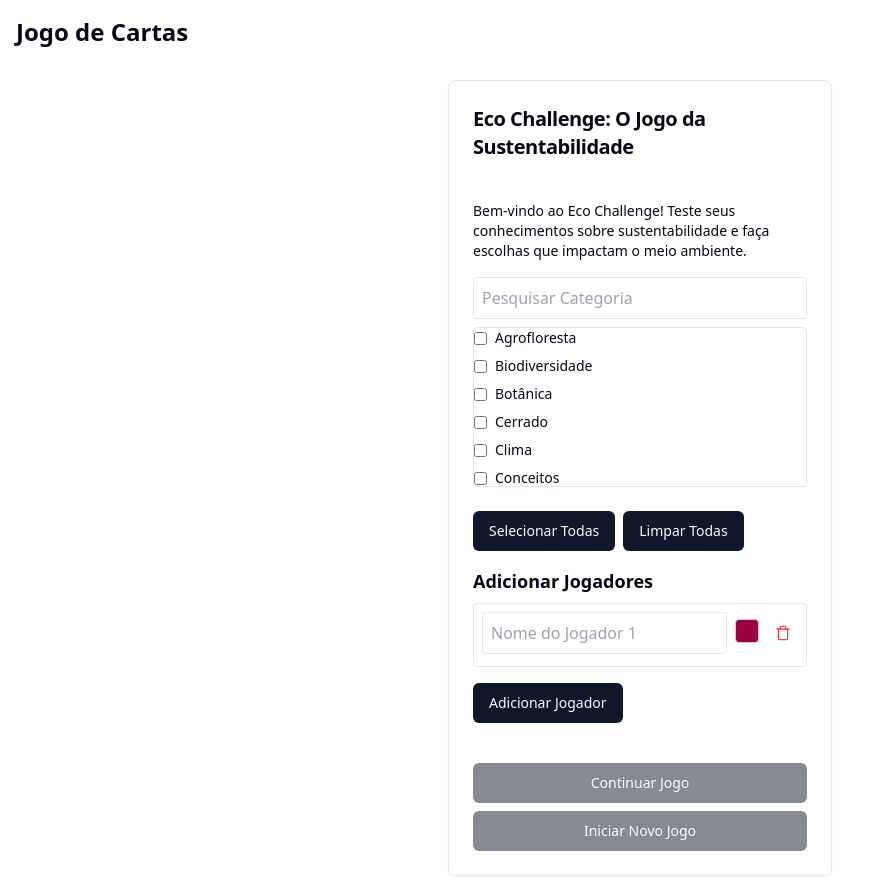
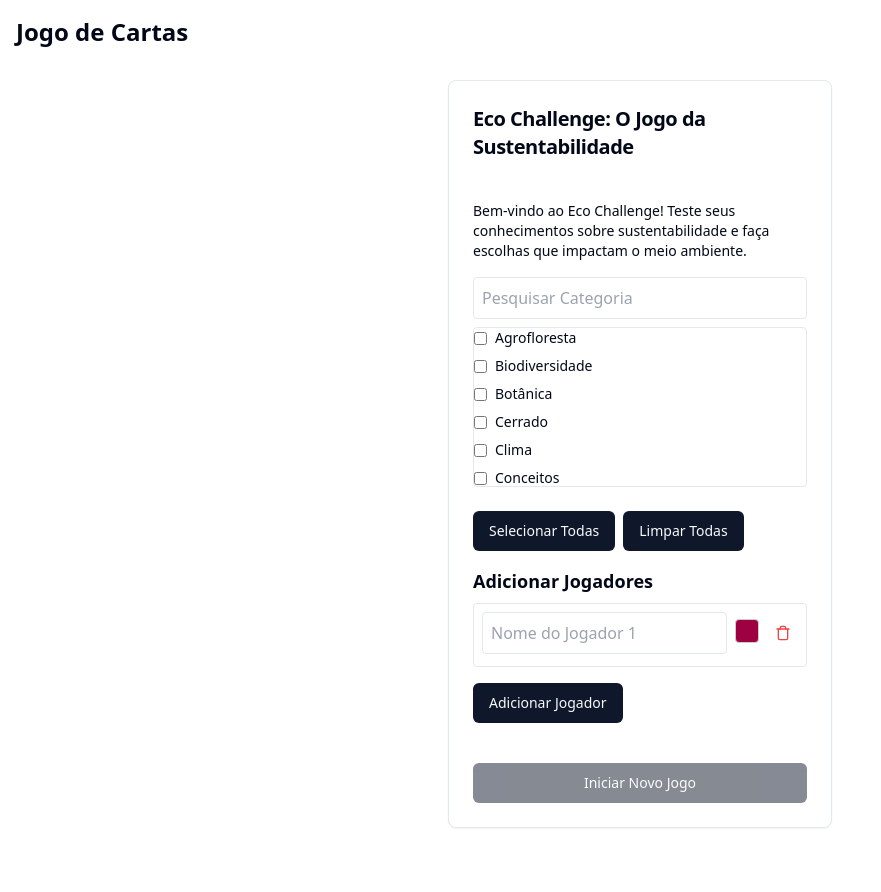
Before and after one commit to gustavohom/ecodeck, a Next.js app: page /jogo in a window 1280 px wide. Shown: the whole page, without its empty margins (0-881 px from the left). After the commit the page ends 844 px from the top, so only its background shows below. Built offline with nearby package versions, Linux system fonts and the light colour scheme.

Commit message:
Update JogoCartasMultiplaEscolha.tsx

```diff
--- a/src/components/JogoCartasMultiplaEscolha.tsx
+++ b/src/components/JogoCartasMultiplaEscolha.tsx
@@ -329,21 +329,16 @@ const TelaInicial: React.FC<TelaInicialProps> = ({
         </div>
       </CardContent>
       <CardFooter className="flex flex-col space-y-2">
+        {hasSavedGame && (
           <Button
             onClick={() => {
-            if (hasSavedGame) {
               onContinueGame();
-            } else {
-              startGame();
-            }
             }}
             className="w-full"
-          disabled={
-            categoriasSelecionadas.length === 0 || playerInputs.length === 0
-          }
           >
             Continuar Jogo
           </Button>
+        )}
         <Button
           onClick={() => {
             startGame();
@@ -647,6 +642,9 @@ const EcoChallenge: React.FC = () => {
   const resetarTudo = () => {
     if (window.confirm("Tem certeza que deseja resetar todo o jogo?")) {
       setCategoriasSelecionadas([]);
+      setPlayers([]);
+      setCurrentPlayerId(null);
+      setJogoIniciado(false);
       setMensagem("Jogo resetado!");
       if (typeof window !== "undefined") {
         localStorage.removeItem("estadoEcoChallenge");
@@ -819,14 +817,17 @@ const EcoChallenge: React.FC = () => {
     return (
       <TelaInicial
         onStartGame={() => {
+          if (categoriasSelecionadas.length === 0) {
+            alert("Selecione pelo menos uma categoria para iniciar o jogo.");
+          } else {
             setJogoIniciado(true);
+          }
         }}
         onContinueGame={() => {
           if (hasSavedGame) {
             setJogoIniciado(true);
           } else {
-            // Se não há jogo salvo, inicia um novo jogo
-            setJogoIniciado(true);
+            alert("Nenhum jogo salvo encontrado. Inicie um novo jogo.");
           }
         }}
         onReset={() => {
@@ -881,10 +882,11 @@ const EcoChallenge: React.FC = () => {
 
   const handleFilterToggle = () => {
     if (!hasPerguntas) {
-      setMensagem("Não há perguntas disponíveis para filtrar.");
+      alert("Não há perguntas disponíveis para filtrar nas categorias selecionadas.");
       return;
     }
     setMostrarSomentePerguntas((prev) => !prev);
+    selecionarCartaAleatoria(); // Re-seleciona uma carta com o novo filtro
   };
 
   return (
```
Lines whose indentation alone changed are shown as unchanged.
